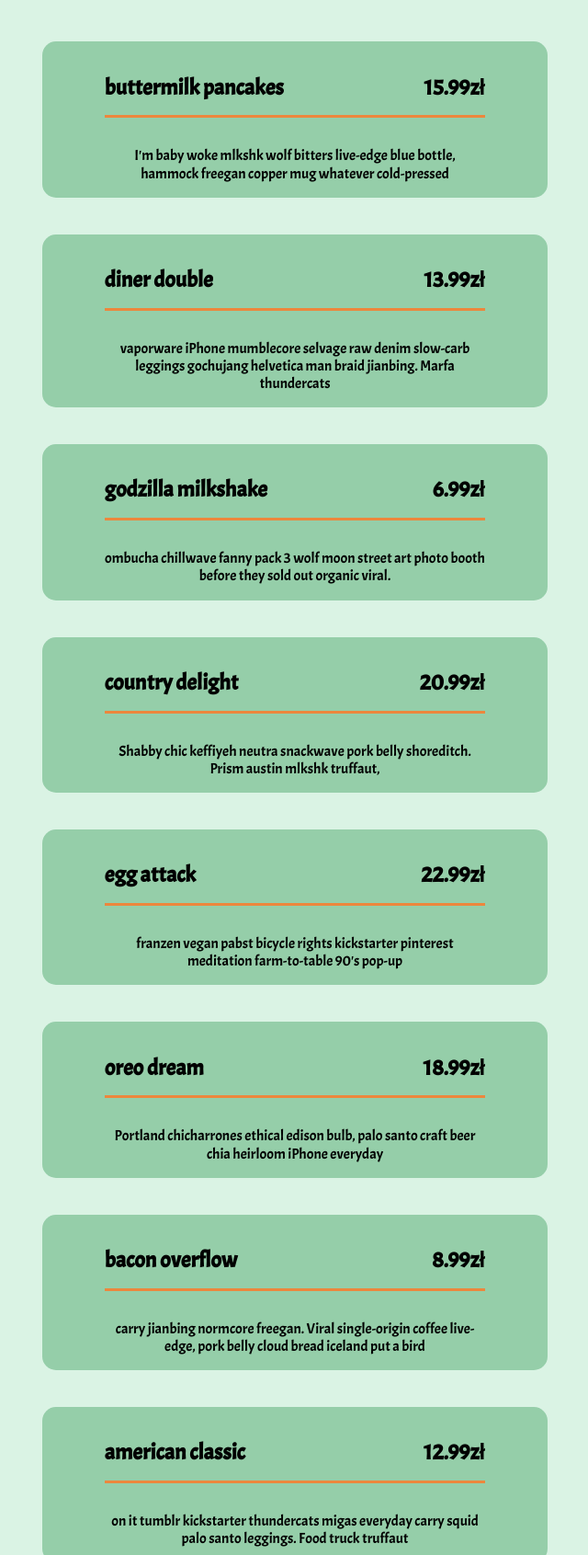
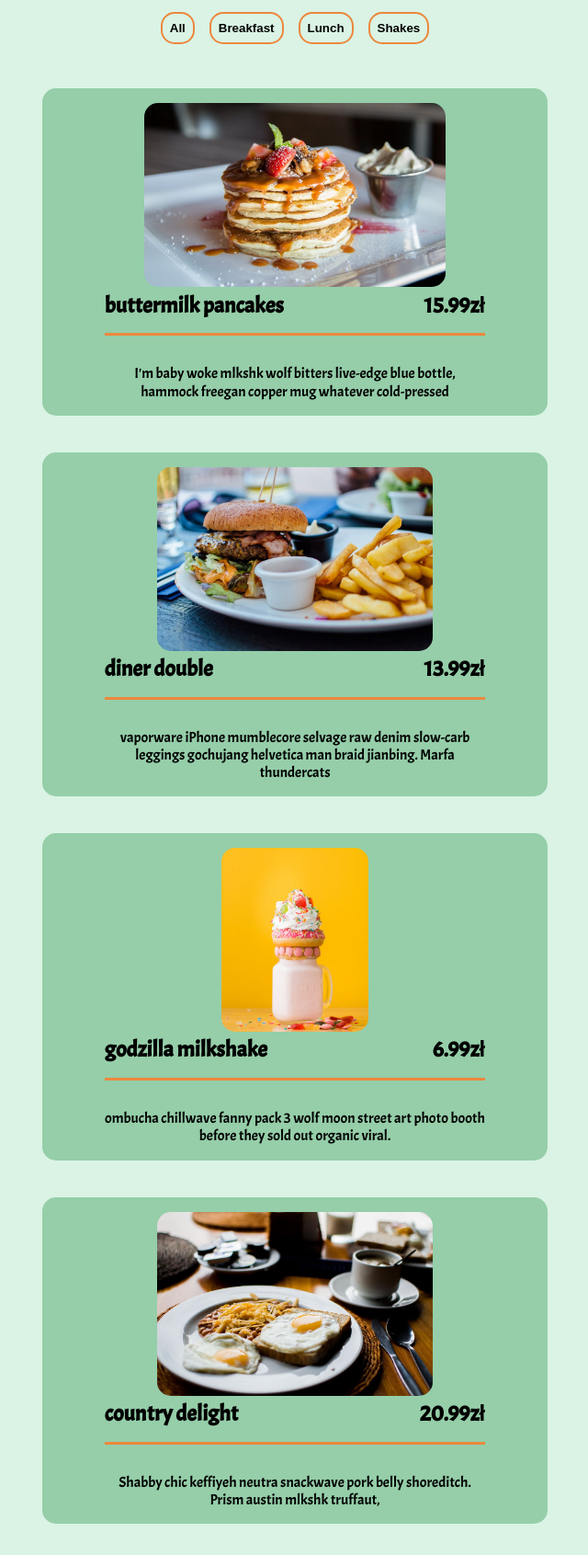
Before and after one commit to M3MONs/Menu, a plain HTML site: page index.html in a window 1280 px wide. Shown: the part 173-1864 px from the top of the page at 92% size, without its empty margins (319-959 px from the left). Drawn offline with Linux system fonts and the light colour scheme.

Commit message:
add filter buttons

```diff
--- a/assets/css/style.css
+++ b/assets/css/style.css
@@ -54,6 +54,27 @@ body {
       margin: var(--margin-auto);
 }
 
+.btn-container {
+      display: flex;
+      justify-content: center;
+      margin: 1rem;
+}
+
+.filter-btn {
+      background: transparent;
+      margin: 0 0.5rem;
+      padding: 0.5rem;
+      border-radius: var(--border-radius);
+      border: 2px solid var(--cl-orange);
+      outline: none;
+      font-weight: bolder;
+      transition: 1s;
+      text-align: center;
+}
+
+.filter-btn:hover{
+      background: var(--cl-article-1);
+}
 
 .section-center {
       width: 85vw;
@@ -71,7 +92,7 @@ article {
       background: #95cea9;
       padding: 1rem;
       border-radius: var(--border-radius);
-      transition: 1s;
+      transition: transform 1s;
 }
 
 article:hover {
@@ -122,10 +143,6 @@ hr {
       .section-center {
             display: block;
       }
-      img {
-            width: 300px;
-            height: auto;
-      }
 }
 
 @media screen and (max-width:800px) {
@@ -138,7 +155,4 @@ hr {
             display: block;
             width: 80vw;
       }
-      img {
-            width: 200px;
-      }
 }
--- a/assets/js/app.js
+++ b/assets/js/app.js
@@ -4,7 +4,7 @@ const menu = [
 		title: "buttermilk pancakes",
 		category: "breakfast",
 		price: 15.99,
-		img: "/images/item-1.jpeg",
+		img: "assets/js/images/item-1.jpeg",
 		desc: `I'm baby woke mlkshk wolf bitters live-edge blue bottle, hammock freegan copper mug whatever cold-pressed `,
 	},
 	{
@@ -12,7 +12,7 @@ const menu = [
 		title: "diner double",
 		category: "lunch",
 		price: 13.99,
-		img: "/images/item-2.jpeg",
+		img: "assets/js/images/item-2.jpeg",
 		desc: `vaporware iPhone mumblecore selvage raw denim slow-carb leggings gochujang helvetica man braid jianbing. Marfa thundercats `,
 	},
 	{
@@ -20,7 +20,7 @@ const menu = [
 		title: "godzilla milkshake",
 		category: "shakes",
 		price: 6.99,
-		img: "/images/item-3.jpeg",
+		img: "assets/js/images/item-3.jpeg",
 		desc: `ombucha chillwave fanny pack 3 wolf moon street art photo booth before they sold out organic viral.`,
 	},
 	{
@@ -28,7 +28,7 @@ const menu = [
 		title: "country delight",
 		category: "breakfast",
 		price: 20.99,
-		img: "/images/item-4.jpeg",
+		img: "assets/js/images/item-4.jpeg",
 		desc: `Shabby chic keffiyeh neutra snackwave pork belly shoreditch. Prism austin mlkshk truffaut, `,
 	},
 	{
@@ -36,7 +36,7 @@ const menu = [
 		title: "egg attack",
 		category: "lunch",
 		price: 22.99,
-		img: "/images/item-5.jpeg",
+		img: "assets/js/images/item-5.jpeg",
 		desc: `franzen vegan pabst bicycle rights kickstarter pinterest meditation farm-to-table 90's pop-up `,
 	},
 	{
@@ -44,7 +44,7 @@ const menu = [
 		title: "oreo dream",
 		category: "shakes",
 		price: 18.99,
-		img: "/images/item-6.jpeg",
+		img: "assets/js/images/item-6.jpeg",
 		desc: `Portland chicharrones ethical edison bulb, palo santo craft beer chia heirloom iPhone everyday`,
 	},
 	{
@@ -52,7 +52,7 @@ const menu = [
 		title: "bacon overflow",
 		category: "breakfast",
 		price: 8.99,
-		img: "/images/item-7.jpeg",
+		img: "assets/js/images/item-7.jpeg",
 		desc: `carry jianbing normcore freegan. Viral single-origin coffee live-edge, pork belly cloud bread iceland put a bird `,
 	},
 	{
@@ -60,7 +60,7 @@ const menu = [
 		title: "american classic",
 		category: "lunch",
 		price: 12.99,
-		img: "/images/item-8.jpeg",
+		img: "assets/js/images/item-8.jpeg",
 		desc: `on it tumblr kickstarter thundercats migas everyday carry squid palo santo leggings. Food truck truffaut  `,
 	},
 	{
@@ -68,7 +68,7 @@ const menu = [
 		title: "quarantine buddy",
 		category: "shakes",
 		price: 16.99,
-		img: "/images/item-9.jpeg",
+		img: "assets/js/images/item-9.jpeg",
 		desc: `skateboard fam synth authentic semiotics. Live-edge lyft af, edison bulb yuccie crucifix microdosing.`,
 	},
 	{
@@ -76,18 +76,37 @@ const menu = [
 		title: "bison steak",
 		category: "dinner",
 		price: 22.99,
-		img: "/images/item-10.jpeg",
+		img: "assets/js/images/item-10.jpeg",
 		desc: `skateboard fam synth authentic semiotics. Live-edge lyft af, edison bulb yuccie crucifix microdosing.`,
 	},
 ];
 
 const sectionCenter = document.querySelector(".section-center");
+const filterBtns = document.querySelectorAll(".filter-btn");
 
 window.addEventListener("DOMContentLoaded", function () {
-	displyMenuItems(menu);
+	displayMenuItems(menu);
 });
 
-function displyMenuItems(menuItems) {
+filterBtns.forEach(function (btn) {
+	var filterArray = [];
+	btn.addEventListener("click", function (a) {
+		const category = a.currentTarget.dataset.category;
+		var displayFilterMenu = menu.map(function (item) {
+			if (item.category === category) {
+				filterArray.push(item);
+			}
+		});
+		if (category === "all") {
+			displayMenuItems(menu);
+		} else {
+			displayMenuItems(filterArray);
+		}
+		filterArray = [];
+	});
+});
+
+function displayMenuItems(menuItems) {
 	let displayMenu = menuItems.map(function (item) {
 		return `<article>
             <img src="${item.img}"
--- a/index.html
+++ b/index.html
@@ -14,6 +14,12 @@
                   <h1>MENU</h1>
                   <div class="underline"></div>
             </div>
+            <div class="btn-container">
+                  <button class="filter-btn" data-category="all">All</button>
+                  <button class="filter-btn" data-category="breakfast">Breakfast</button>
+                  <button class="filter-btn" data-category="lunch">Lunch</button>
+                  <button class="filter-btn" data-category="shakes">Shakes</button>
+            </div>
             <div class="section-center">
 
             </div>
```
